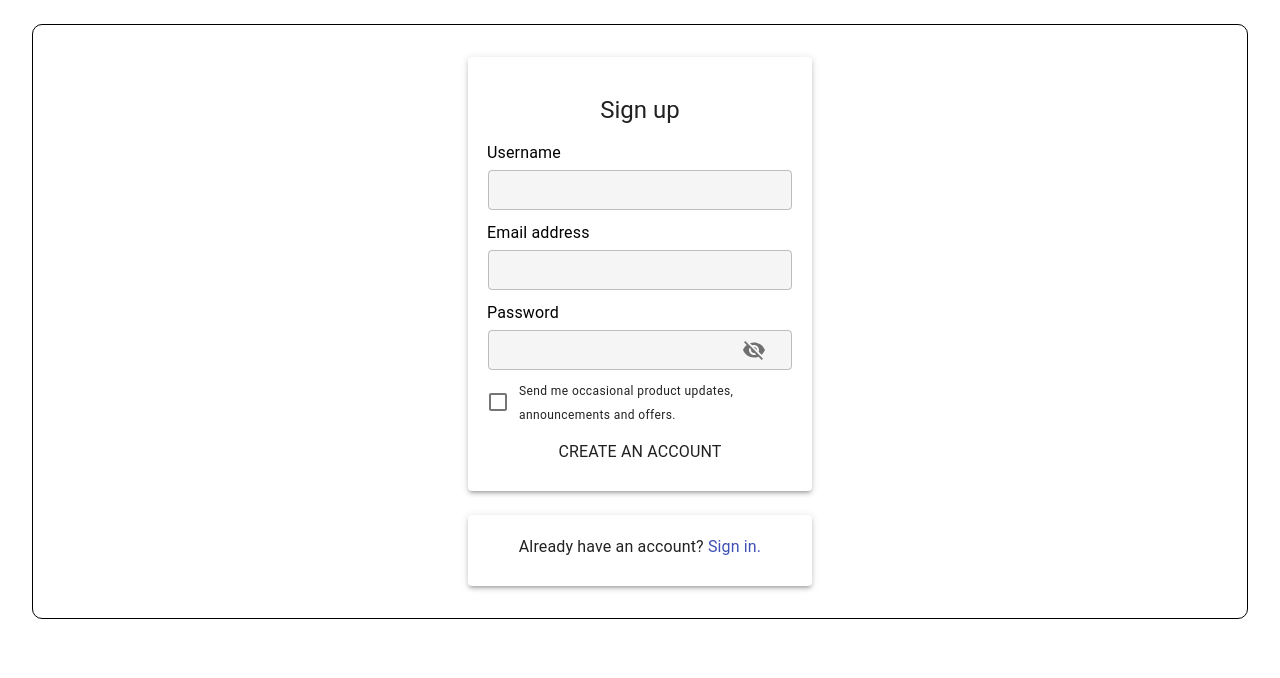
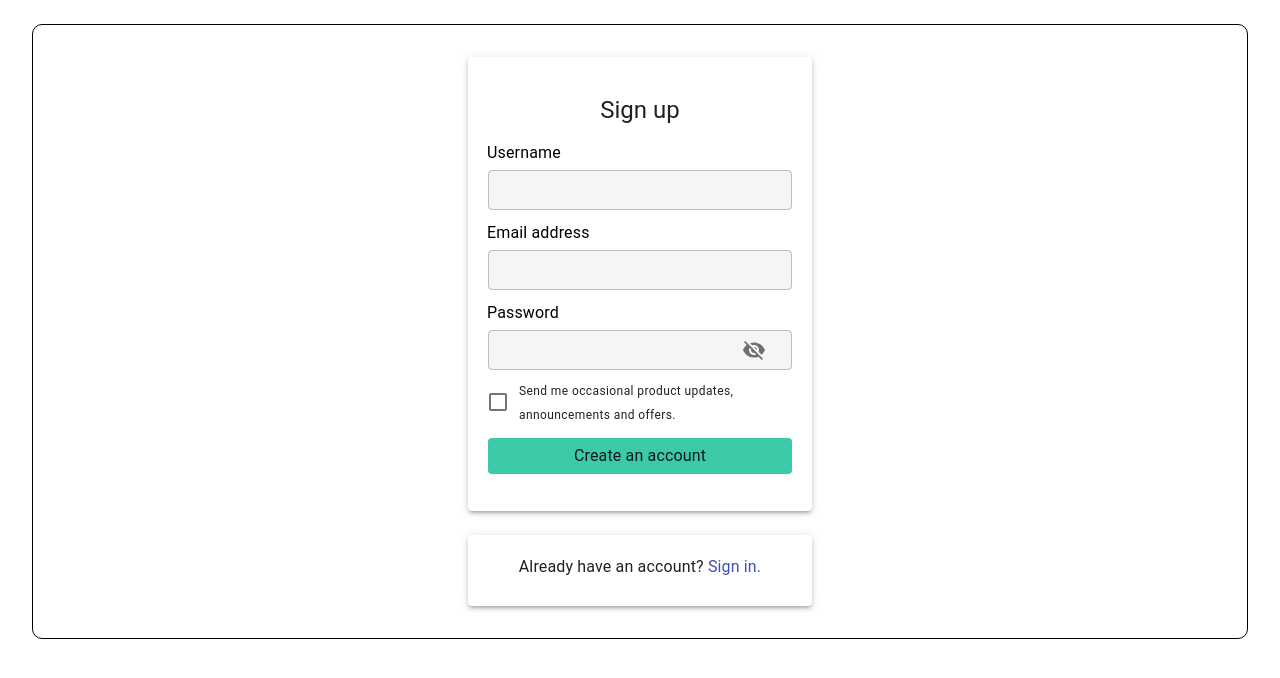
Before and after one commit to DenyingMad/nota-tabula-front, a React (Create React App) app: page /join in a window 1280 px wide. Shown: the top 678 px of the page. Built offline with nearby package versions, Linux system fonts and the light colour scheme.

Commit message:
Исправлены стили для кнопок в формах регистрации и логина.

```diff
--- a/src/pages/login/LoginView.jsx
+++ b/src/pages/login/LoginView.jsx
@@ -95,7 +95,7 @@ export const LoginForm = (props) => {
                             <Typography variant="body1" color="error">{props.message}</Typography>
                             : null}
                         <Button
-                            className={classes.submitButton}
+                            className={clsx(classes.addItemButton, classes.buttonTealColor)}
                             type="submit">
                             <Typography variant="body1">
                                 Sign in
--- a/src/pages/register/RegisterView.jsx
+++ b/src/pages/register/RegisterView.jsx
@@ -126,7 +126,8 @@ export const RegisterView = (props) => {
                             : null}
                         <Button
                             className={clsx(
-                                classes.submitButton
+                                classes.addItemButton,
+                                classes.buttonTealColor
                             )}
                             type="submit">
                             <Typography variant="body1">
```
